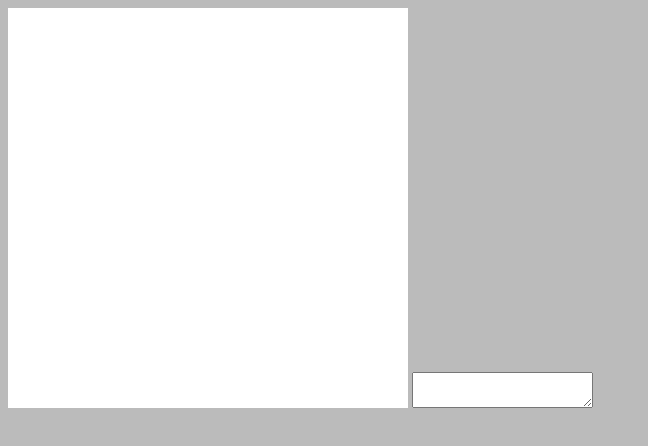
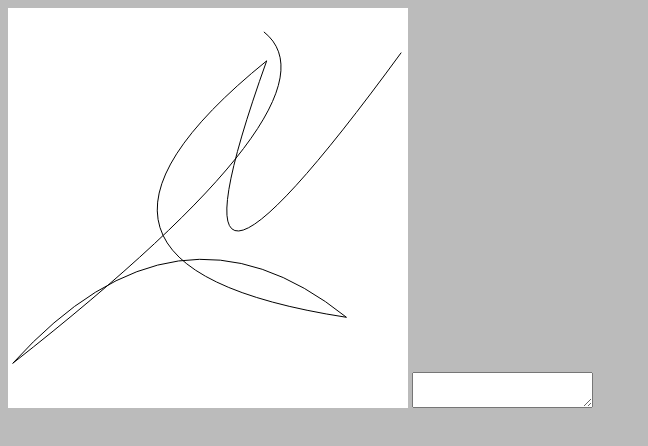
Before and after one commit to kunalrs/html5-canvas-practice, a plain HTML site: page index.html in a window 1280 px wide. Shown: the whole page, without its empty margins (0-648 px from the left). Drawn offline with Linux system fonts and the light colour scheme.

Commit message:
wrong way to create curves from multiple points

```diff
--- a/index.html
+++ b/index.html
@@ -14,25 +14,26 @@
             window.onload = function() {
                 let canvas = document.getElementById("canvas"),
                     context = canvas.getContext("2d"),
-                    mouse = utils.captureMouse(canvas),
-                    x0 = 100,
-                    y0 = 200,
-                    x2 = 300,
-                    y2 = 200;
+                    points = [],
+                    numPoints = 9;
 
-                canvas.addEventListener("mousemove", function() {
-                    context.clearRect(0, 0, canvas.width, canvas.height);
-                    let x1 = mouse.x * 2 - (x0 + x2 ) / 2,
-                        y1 = mouse.y * 2 - (y0 + y2) / 2;
+                // array of random point Objects
+                for (let i = 0; i < numPoints; i++) {
+                    points.push({
+                        x: Math.random() * canvas.width,
+                        y: Math.random() * canvas.height
+                    });
+                }
 
-                    //curve towards mouse
-                    context.beginPath();
-                    context.moveTo(x0, y0);
-                    context.quadraticCurveTo(x1, y1, x2, y2);
-                    context.stroke();
-                });
+                // move to point 1
+                context.beginPath();
+                context.moveTo(points[0].x, points[0].y);
 
-
+                // loop through each successive pair
+                for (let i = 1; i < numPoints; i+=2) {
+                    context.quadraticCurveTo(points[i].x, points[i].y, points[i+1].x, points[i+1].y);
+                }
+                context.stroke();
             }
         </script>
     </body>
```
